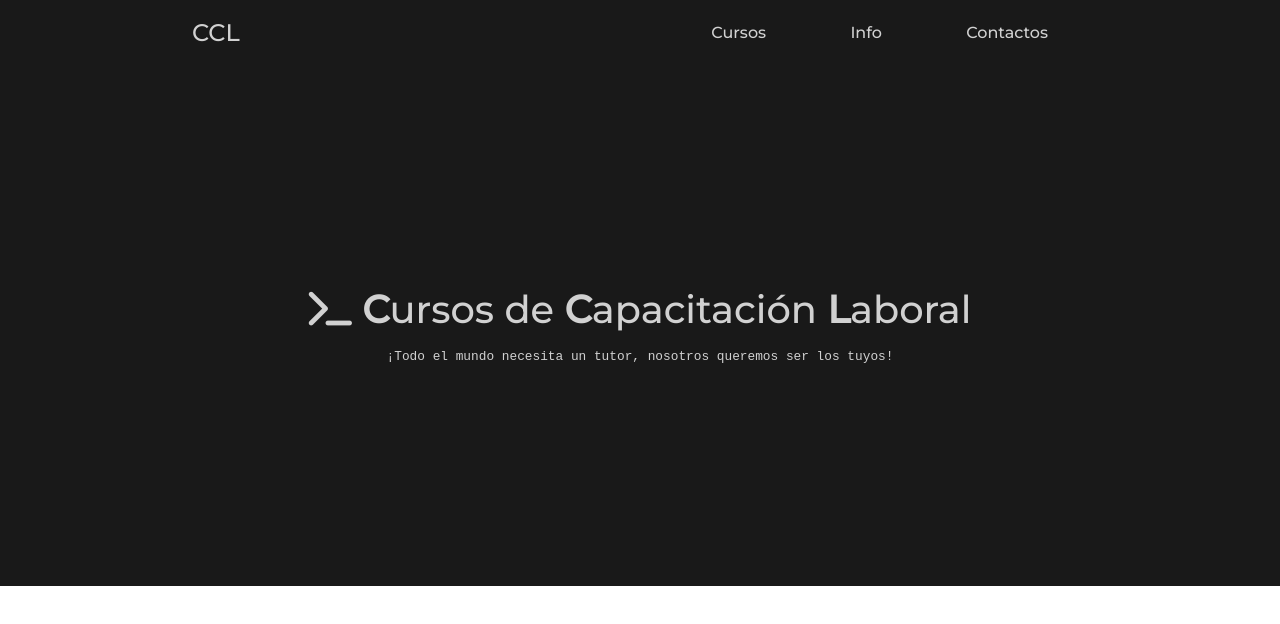
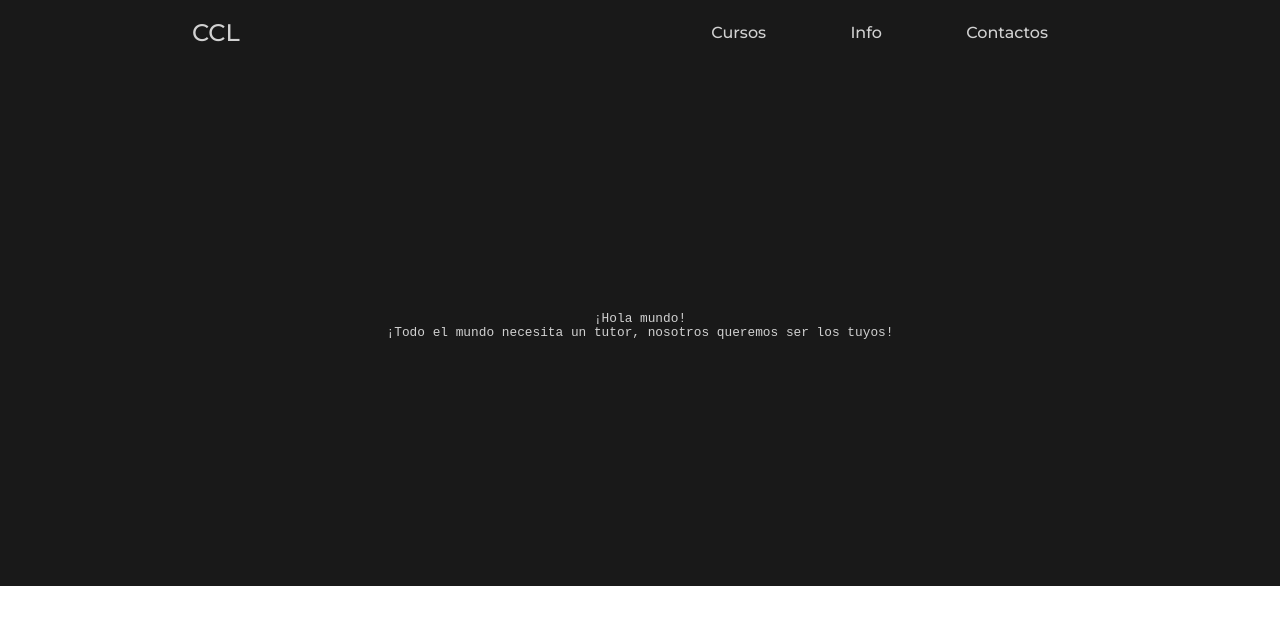
Before and after one commit to cclsanrafael/cclsanrafael.github.io, a plain HTML site: page index.html in a window 1280 px wide. Drawn offline with nearby package versions, Linux system fonts and the light colour scheme.

Commit message:
Update index.html

```diff
--- a/index.html
+++ b/index.html
@@ -30,8 +30,7 @@
     </nav>
 
     <section class="cartel">
-        <span class="logo"><i class="fa-solid fa-terminal"></i></span>
-        <h2><i class="fa-solid fa-terminal logo"></i> <strong>C</strong>ursos de <strong>C</strong>apacitación <strong>L</strong>aboral</h2><br>
+        <span>¡Hola mundo!</span>
         <span>
             ¡Todo el mundo necesita un tutor, nosotros queremos ser los tuyos!
         </span>
```
